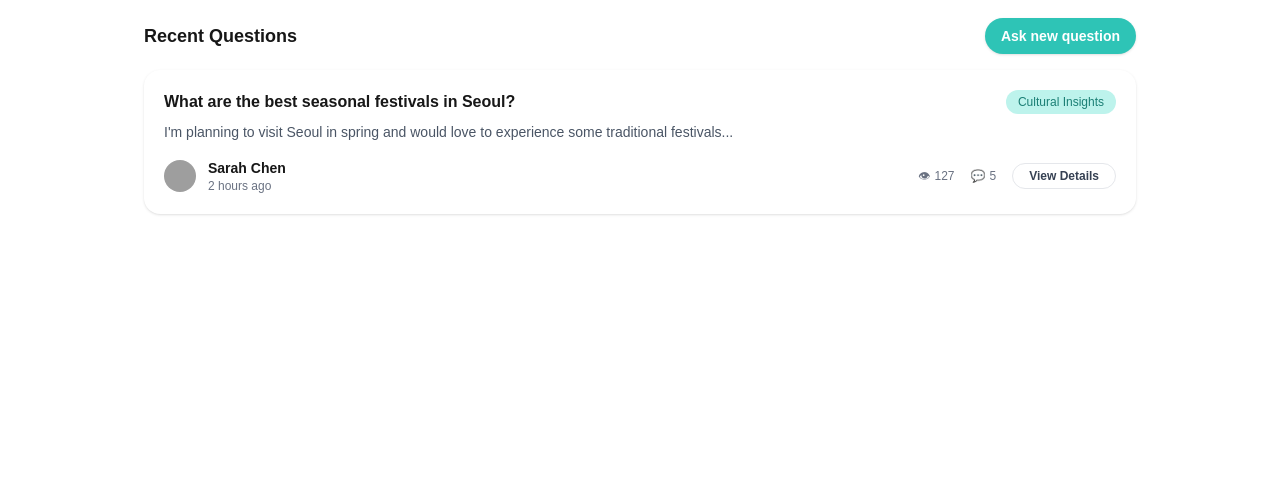
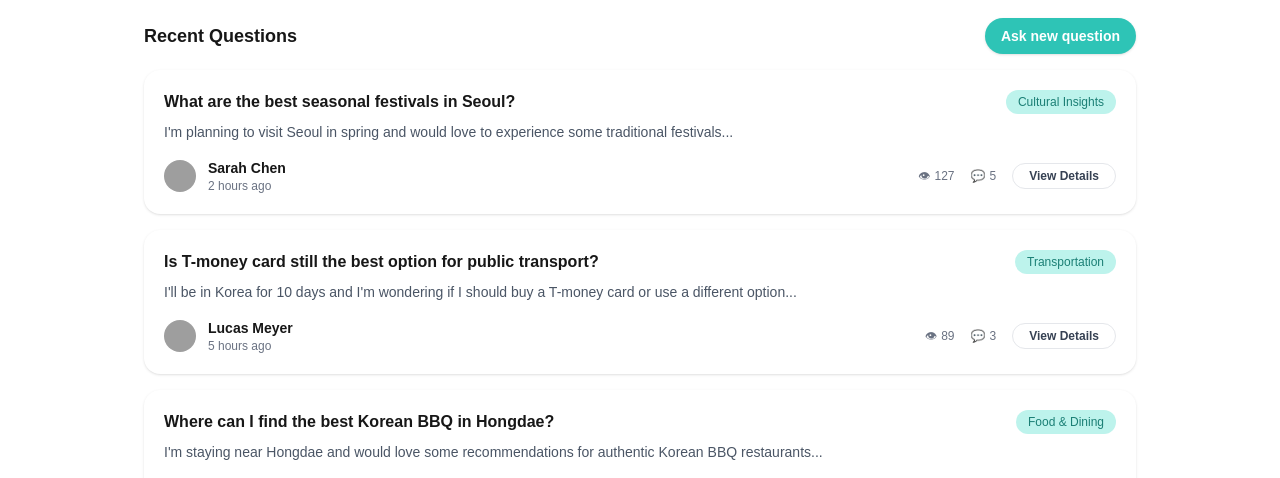
Before and after one commit to millwheel/askoreanative, a Next.js app: page / in a window 1280 px wide. Shown: the part 461-939 px from the top of the page. Before the commit the page ends 853 px from the top, so only its background shows below. Built offline with nearby package versions, Linux system fonts and the light colour scheme; no server answers; grey boxes are pictures that could not be loaded.

Commit message:
feat: question mock data 분리

```diff
--- a/src/app/page.tsx
+++ b/src/app/page.tsx
@@ -1,24 +1,7 @@
-// app/page.tsx
-import React from "react";
 import Link from "next/link";
 import AskButton from "@/components/askButton";
 import { CATEGORIES } from "@/data/filter";
-
-const mockQuestions = [
-  {
-    id: 1,
-    title: "What are the best seasonal festivals in Seoul?",
-    excerpt:
-      "I'm planning to visit Seoul in spring and would love to experience some traditional festivals...",
-    authorName: "Sarah Chen",
-    authorAvatar:
-      "https://images.pexels.com/photos/774909/pexels-photo-774909.jpeg?auto=compress&cs=tinysrgb&w=80",
-    createdAt: "2 hours ago",
-    category: "Cultural Insights",
-    views: 127,
-    replies: 5,
-  },
-];
+import { QUESTIONS } from "@/data/question";
 
 export default function HomePage() {
   return (
@@ -78,7 +61,7 @@ export default function HomePage() {
         </div>
 
         <div className="space-y-4">
-          {mockQuestions.map((q) => (
+          {QUESTIONS.map((q) => (
             <article
               key={q.id}
               className="rounded-2xl bg-white p-5 shadow-sm transition hover:shadow-md"
--- a/src/app/questions/page.tsx
+++ b/src/app/questions/page.tsx
@@ -3,73 +3,7 @@
 import React, { useMemo, useState } from "react";
 import AskButton from "@/components/askButton";
 import { CATEGORIES } from "@/data/filter";
-
-type Question = {
-  id: number;
-  title: string;
-  excerpt: string;
-  authorName: string;
-  authorAvatar: string;
-  createdAt: string;
-  category: string;
-  views: number;
-  replies: number;
-};
-
-const QUESTIONS: Question[] = [
-  {
-    id: 1,
-    title: "What are the best seasonal festivals in Seoul?",
-    excerpt:
-      "I'm planning to visit Seoul in spring and would love to experience some traditional festivals...",
-    authorName: "Sarah Chen",
-    authorAvatar:
-      "https://images.pexels.com/photos/774909/pexels-photo-774909.jpeg?auto=compress&cs=tinysrgb&w=80",
-    createdAt: "2 hours ago",
-    category: "Cultural Insights",
-    views: 127,
-    replies: 5,
-  },
-  {
-    id: 2,
-    title: "Is T-money card still the best option for public transport?",
-    excerpt:
-      "I'll be in Korea for 10 days and I'm wondering if I should buy a T-money card or use a different option...",
-    authorName: "Lucas Meyer",
-    authorAvatar:
-      "https://images.pexels.com/photos/614810/pexels-photo-614810.jpeg?auto=compress&cs=tinysrgb&w=80",
-    createdAt: "5 hours ago",
-    category: "Transportation",
-    views: 89,
-    replies: 3,
-  },
-  {
-    id: 3,
-    title: "Where can I find the best Korean BBQ in Hongdae?",
-    excerpt:
-      "I'm staying near Hongdae and would love some recommendations for authentic Korean BBQ restaurants...",
-    authorName: "Emily Johnson",
-    authorAvatar:
-      "https://images.pexels.com/photos/733872/pexels-photo-733872.jpeg?auto=compress&cs=tinysrgb&w=80",
-    createdAt: "1 day ago",
-    category: "Food & Dining",
-    views: 214,
-    replies: 8,
-  },
-  {
-    id: 4,
-    title: "Is it safe to travel alone in Seoul at night?",
-    excerpt:
-      "I'm a solo female traveler and I'm wondering about safety when going back to my hotel late...",
-    authorName: "Anna Müller",
-    authorAvatar:
-      "https://images.pexels.com/photos/415829/pexels-photo-415829.jpeg?auto=compress&cs=tinysrgb&w=80",
-    createdAt: "2 days ago",
-    category: "Safety",
-    views: 301,
-    replies: 12,
-  },
-];
+import { QUESTIONS } from "@/data/question";
 
 export default function QuestionsPage() {
   const [search, setSearch] = useState("");
--- /dev/null
+++ b/src/data/question.ts
@@ -0,0 +1,56 @@
+import { QuestionSummary } from "@/type/types";
+
+export const QUESTIONS: QuestionSummary[] = [
+  {
+    id: 1,
+    title: "What are the best seasonal festivals in Seoul?",
+    excerpt:
+      "I'm planning to visit Seoul in spring and would love to experience some traditional festivals...",
+    authorName: "Sarah Chen",
+    authorAvatar:
+      "https://images.pexels.com/photos/774909/pexels-photo-774909.jpeg?auto=compress&cs=tinysrgb&w=80",
+    createdAt: "2 hours ago",
+    category: "Cultural Insights",
+    views: 127,
+    replies: 5,
+  },
+  {
+    id: 2,
+    title: "Is T-money card still the best option for public transport?",
+    excerpt:
+      "I'll be in Korea for 10 days and I'm wondering if I should buy a T-money card or use a different option...",
+    authorName: "Lucas Meyer",
+    authorAvatar:
+      "https://images.pexels.com/photos/614810/pexels-photo-614810.jpeg?auto=compress&cs=tinysrgb&w=80",
+    createdAt: "5 hours ago",
+    category: "Transportation",
+    views: 89,
+    replies: 3,
+  },
+  {
+    id: 3,
+    title: "Where can I find the best Korean BBQ in Hongdae?",
+    excerpt:
+      "I'm staying near Hongdae and would love some recommendations for authentic Korean BBQ restaurants...",
+    authorName: "Emily Johnson",
+    authorAvatar:
+      "https://images.pexels.com/photos/733872/pexels-photo-733872.jpeg?auto=compress&cs=tinysrgb&w=80",
+    createdAt: "1 day ago",
+    category: "Food & Dining",
+    views: 214,
+    replies: 8,
+  },
+  {
+    id: 4,
+    title: "Is it safe to travel alone in Seoul at night?",
+    excerpt:
+      "I'm a solo female traveler and I'm wondering about safety when going back to my hotel late...",
+    authorName: "Anna Müller",
+    authorAvatar:
+      "https://images.pexels.com/photos/415829/pexels-photo-415829.jpeg?auto=compress&cs=tinysrgb&w=80",
+    createdAt: "2 days ago",
+    category: "Safety",
+    views: 301,
+    replies: 12,
+  },
+];
--- a/src/type/types.ts
+++ b/src/type/types.ts
@@ -1,4 +1,3 @@
-
 export type UUID = string;
 export type Timestamp = string;
 
@@ -16,18 +15,29 @@ export interface Profile {
   created_at: Timestamp;
 }
 
-export type QuestionType = 'FREE' | 'EXPRESS' | 'EXPERT';
+export type QuestionType = "FREE" | "EXPRESS" | "EXPERT";
 
-export type QuestionStatus = 'OPEN' | 'ANSWERED' | 'CLOSED';
+export type QuestionStatus = "OPEN" | "ANSWERED" | "CLOSED";
 
-export interface Question {
+export interface QuestionSummary {
+  id: number;
+  title: string;
+  excerpt: string;
+  authorName: string;
+  authorAvatar: string;
+  createdAt: string;
+  category: string;
+  views: number;
+  replies: number;
+}
+
+export interface QuestionDetail {
   id: UUID;
   asker_id: UUID;
   title: string;
   body: string;
   type: QuestionType;
   status: QuestionStatus;
-    price_credits: number; // FREE 는 0
   accepted_answer_id: UUID | null;
   created_at: Timestamp;
 }
```
Lines whose indentation alone changed are shown as unchanged.
